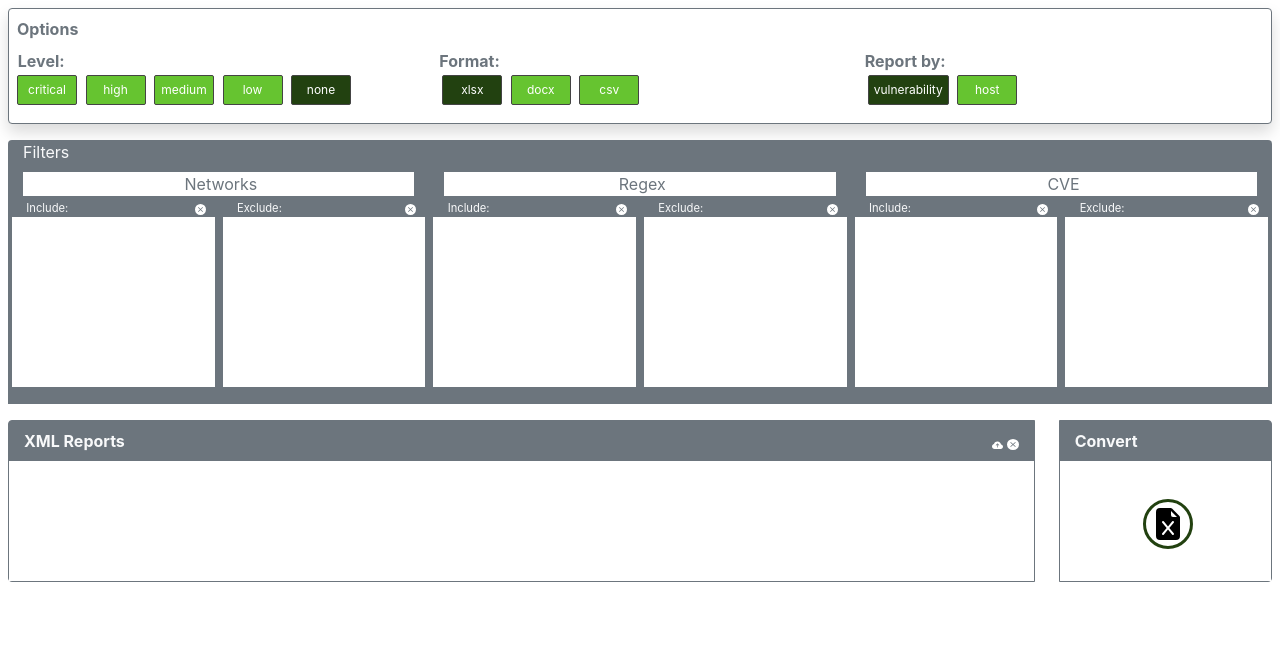
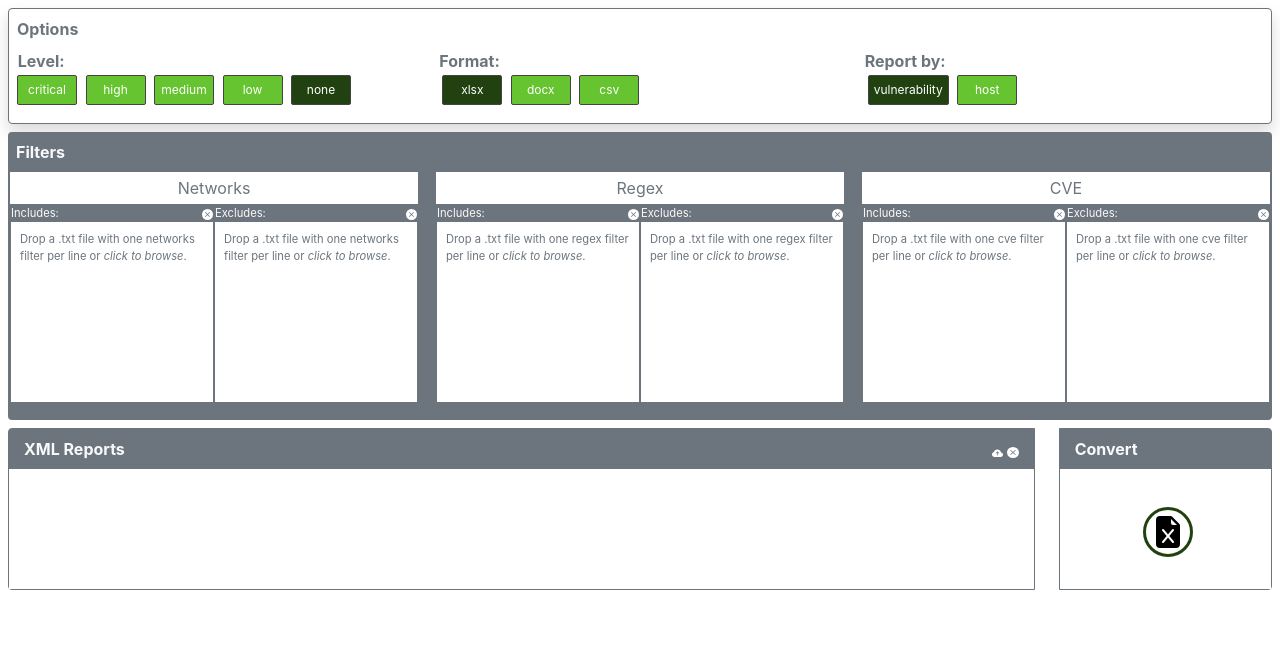
Before and after one commit to dudacgf/ovr_convert, a Python web app: template btf-site/templates/index.html in a window 1280 px wide. Shown: the part 56-716 px from the top of the page. Run offline with Jinja, Linux system fonts and the light colour scheme; the template is opened without the code that fills it, so the values that code supplies are empty; some libraries are stand-ins or nearby versions.

Commit message:
Adjust template to work with clean dropzone.js

```diff
--- a/btf-site/templates/filters.html
+++ b/btf-site/templates/filters.html
@@ -1,31 +1,51 @@
-{% from 'bootstrap/utils.html' import render_icon %}
 <!-- Network, Regex and CVE Filters Box -->
 <div class="row">
-    <div class="col-md m-2 p2 bg-secondary rounded text-light">
-        Filters
+    <div class="col-md mx-2 p-2 bg-secondary rounded text-light">
+        <div class="row">
+            <div class="col-md font-weight-bold">
+                Filters
+            </div>
+        </div>
         <div class="row">
             {%- for filter_name in ['Networks', 'Regex', 'CVE'] %}
-            <div class="col-md m-0">
-                <div class="mt-2 bg-white text-secondary text-center">
-                    &nbsp;{{ filter_name }}
+            <div class="col-md px-4 py-2">
+                <div class="row">
+                    <div class="col-md-12 py-1 bg-white text-secondary text-center">
+                        {{ filter_name }}
+                    </div>
                 </div>
-                {% set filter = filter_name.lower() %}
+                {%- set filter_id = filter_name.lower() %}
                 <div class="row">
-                    {% for title in ['include', 'exclude'] %}
-                    <div id="{{ filter }}_{{ title }}" class="col p-1 bg-secondary text-light" >
-                        <div id="{{ filter }}_{title}" class="col mh-100 " style="height: 200px; font-size: .7rem;">
+                    {%- for action in ['includes', 'excludes'] %}
+                    <div class="col-sm-6 p-0 border border-secondary bg-secondary text-light"  style="height: 200px; font-size: .7rem;">
+                        <div class="col">
                             <div class="row">
-                                <div class="col-sm-9 flex-fill ml-2 p-0" style="cursor: pointer;" onclick="document.getElementById('{{ filter }}_{{ title }}s').click();">
-                                    <div style="display: none;"><input type="file" id="{{ filter }}_{{ title }}s" name="{{ filter }}_{{ title }}s" accept=".txt"/></div>
-                                    <label for="{{ filter }}_{{ title }}s" style="cursor: pointer">{{ render_icon('cloud-arrow-up-fill') }}</label>
-                                    <span>&nbsp;{{ title.capitalize() }}:</span>
+                                <div class="col-md p-0">
+                                    {{ action.capitalize() }}:
                                 </div>
-                                <div class="col-sm-2 p-0 text-sm-right">
-                                    <input type="image" class="icon-white" title="remove all filters" src={{ url_for('.static', filename='images/x-circle-fill.svg') }} id="erase_{{ filter }}{{ title }}s" name="erase_{{ filter }}{{ title }}s"/>
+                                <div class="col-md ml-auto pr-0 text-right">
+                                    <input type="image" class="icon-white" title="remove all filters" data-toggle="tooltip" data-placement="top"
+                                        src={{ url_for('.static', filename='images/x-circle-fill.svg') }}
+                                        id="erase_{{ filter_id }}_{{ action }}" name="erase_{{ filter_id }}_{{ action }}"/>
                                 </div>
                             </div>
                             <div class="row">
-                                <div id="show_{{ filter }}{{ title }}s" class="col d-sm-box mh-100 p-2 bg-white border-2 border-success" style="max-height: 170px; overflow-y: auto; height: 170px; font-size: 0.7rem; "></div>
+                                <div id="load_{{ filter_id }}_{{ action }}" class="col-md mh-100 p-2 bg-white mh-100 text-secondary align-middle"
+                                     style="max-height: 180px; overflow-y: auto; height: 180px; font-size: 0.7rem; overflow-x: hidden;">
+                                    <table style="height: 100%;">
+                                      <tbody><tr><td class="align-middle">
+                                    <form id="{{ filter_id }}_{{ action }}" class="dropzone dz-clickable">
+                                         <div class="dz-default dz-message p-0" data-dz-message="">
+                                             <span>Drop a .txt file with one {{ filter_id }} filter per line or <em>click to browse</em>.</span>
+                                         </div>
+                                    </form>
+                                      </td></tr></tbody>
+                                    </table>
+                                </div>
+                                <div id="show_{{ filter_id }}_{{ action }}" class="col-md d-md-box mh-100 p-2 bg-white border-2 border-success"
+                                     style="max-height: 180px; overflow-y: auto; height: 180px; font-size: 0.7rem; overflow-x: hidden; display: none;">
+                                    upload files here
+                                </div>
                             </div>
                         </div>
                     </div>
```
